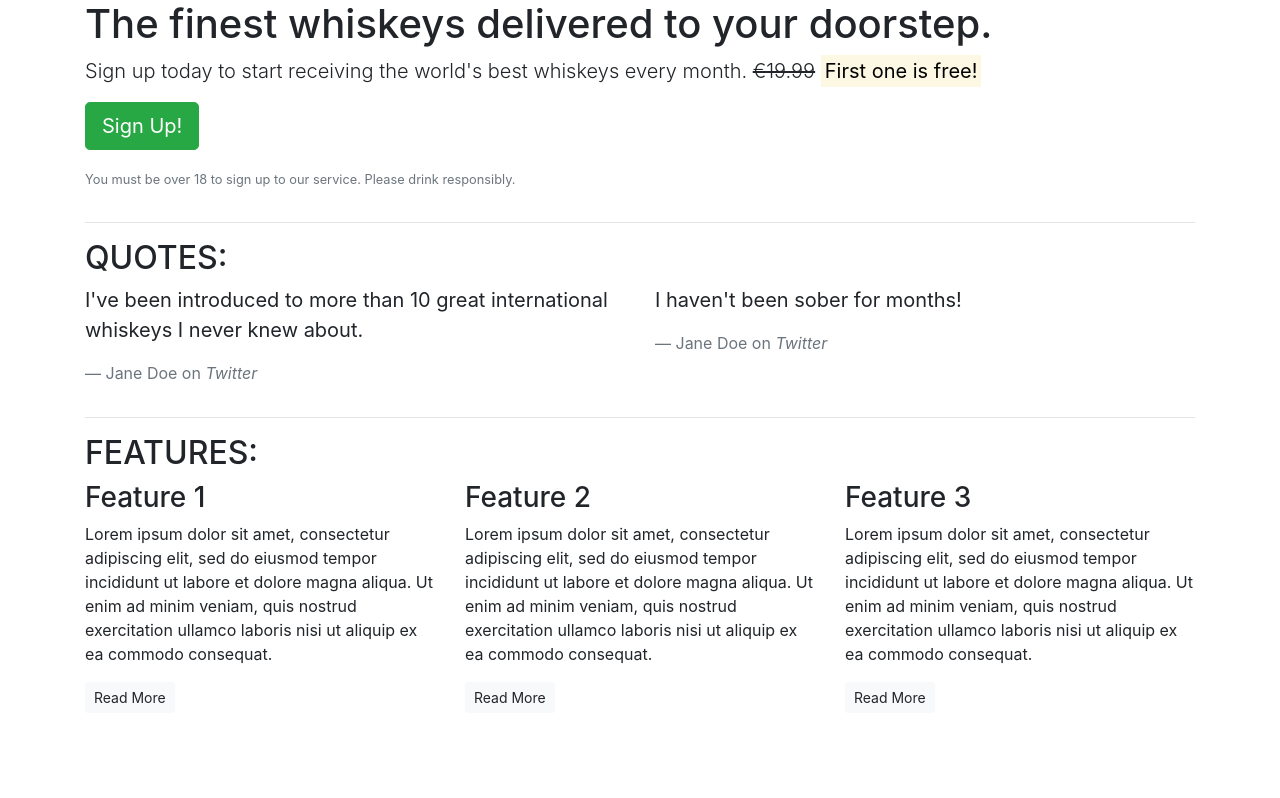
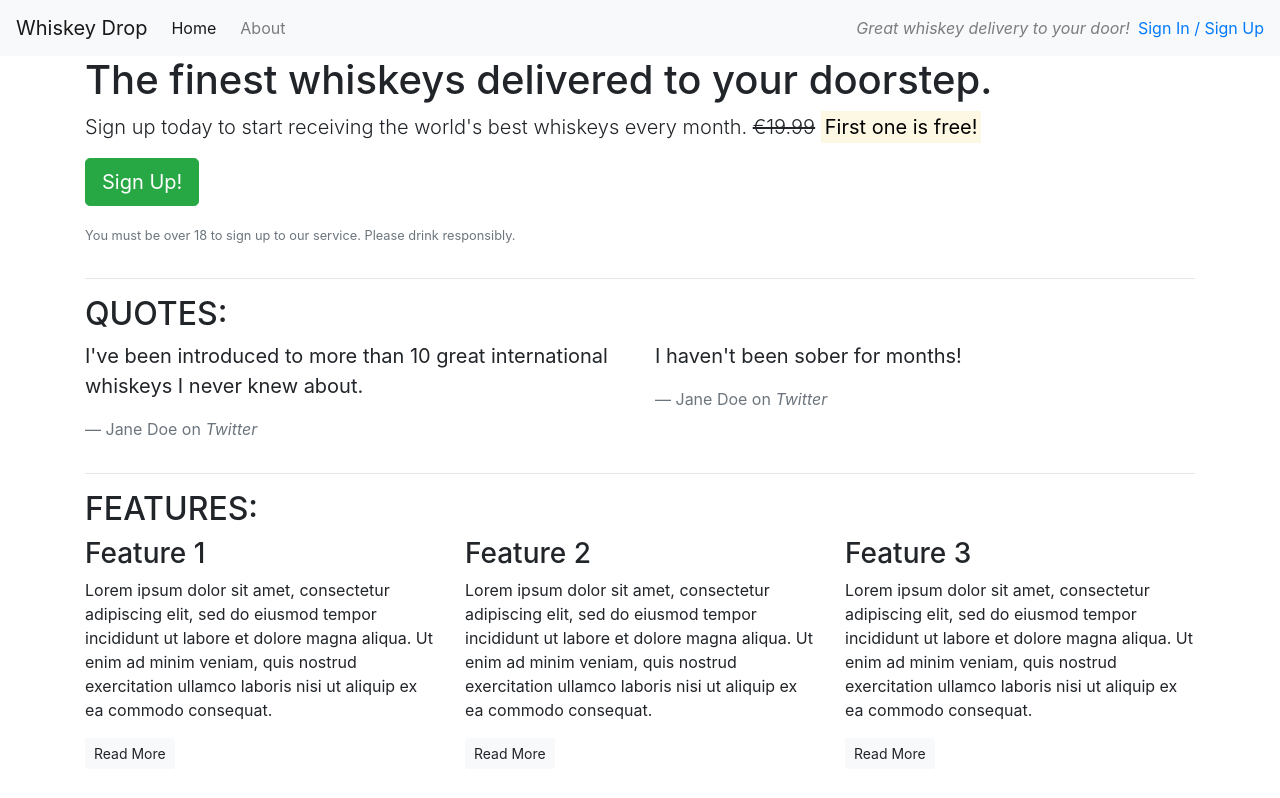
Before and after one commit to easybulb/bootstrap, a plain HTML site: page index.html in a window 1280 px wide. Drawn offline with nearby package versions, Linux system fonts and the light colour scheme.

Commit message:
Created the Nav menu items and the sign in/sign up link

```diff
--- a/index.html
+++ b/index.html
@@ -10,6 +10,15 @@
 </head>
 
 <body>
+    <nav class="navbar navbar-light bg-light navbar-expand-sm">
+        <a href="/" class="navbar-brand">Whiskey Drop</a>
+        <ul class="navbar-nav mr-auto">
+            <li class="active nav-item mr-2"><a class="nav-link" href="/">Home</a></li>
+            <li class="nav-item mr-2"><a class="nav-link" href="/about">About</a></li>
+        </ul>
+        <p class="navbar-text my-auto mr-2"><i>Great whiskey delivery to your door!</i></p>
+        <a href="/login">Sign In / Sign Up</a>
+    </nav>
     <article class="container">
         <!-- Callout -->
         <div class="row">
```
